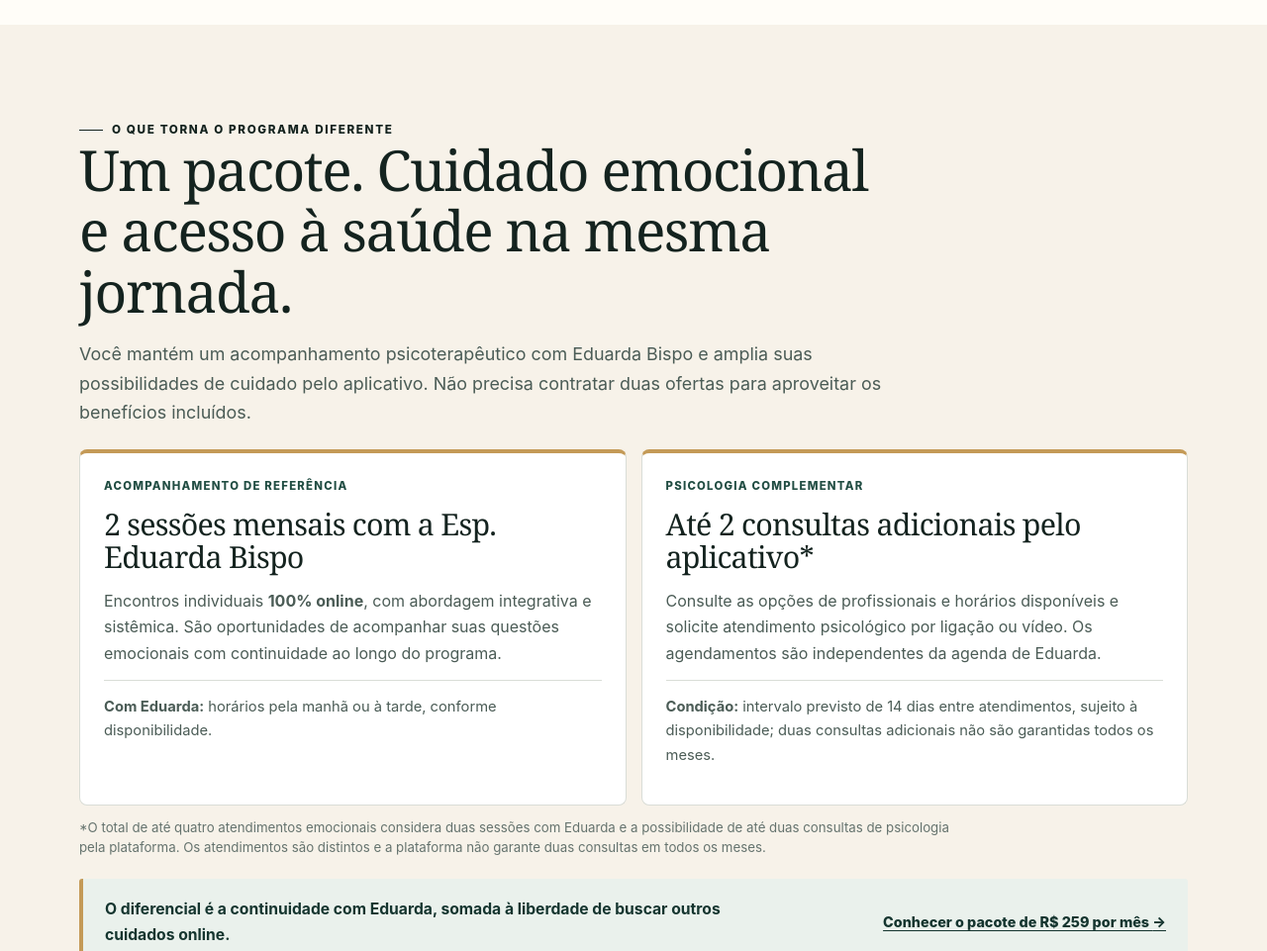
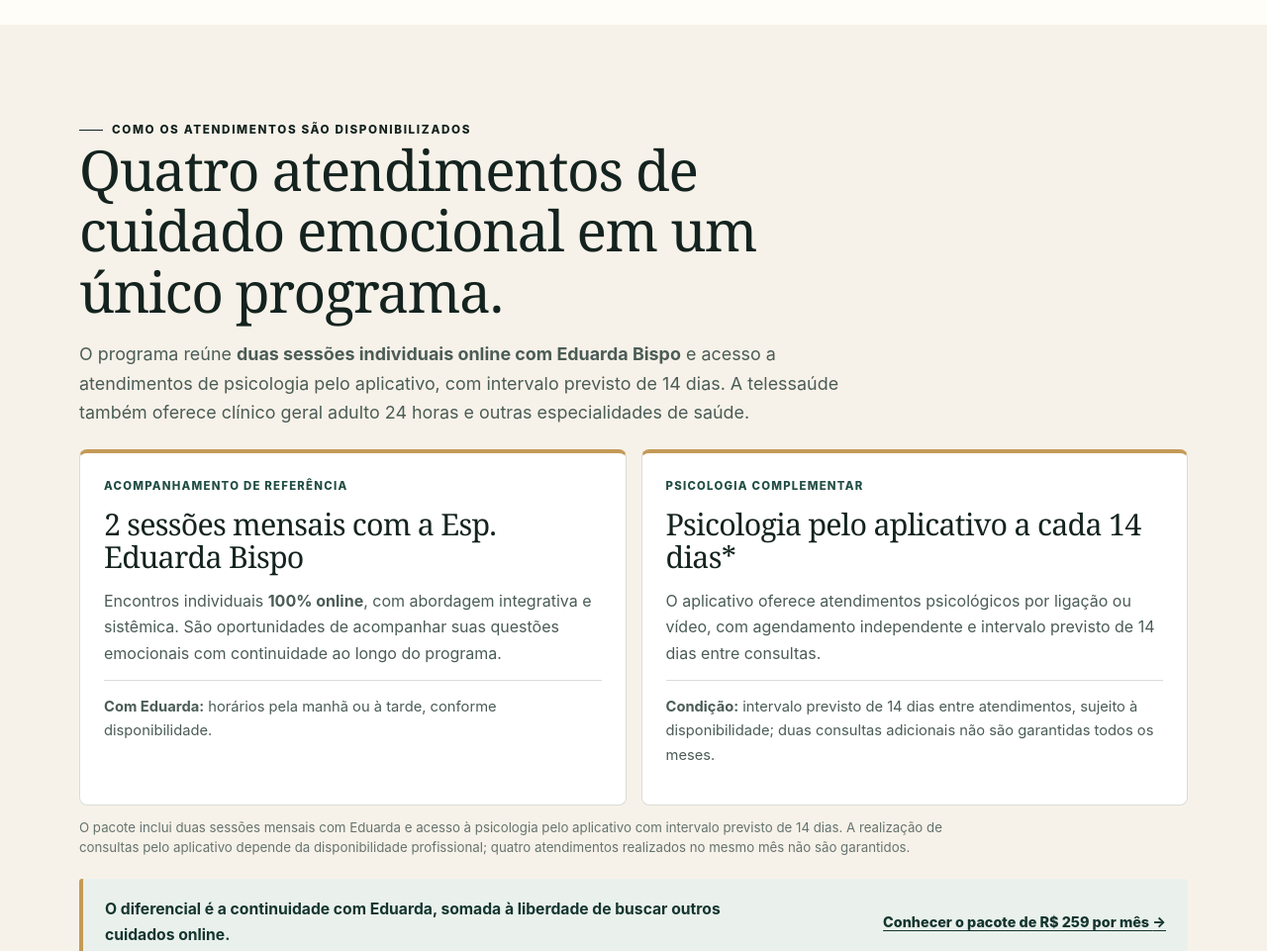
Before and after one commit to aeduardasantana/terapiasocial, a plain HTML site: page index.html in a window 1280 px wide. Shown: the part 2600-3561 px from the top of the page at 99% size. Drawn offline with Linux system fonts and the light colour scheme.

Commit message:
Concentrar composição e limites de psicologia em benefícios, FAQ e checkout; manter hero minimalista

```diff
--- a/index.html
+++ b/index.html
@@ -247,9 +247,9 @@
     <section class="section soft" id="beneficios" aria-labelledby="beneficios-title">
       <div class="wrap">
         <div class="intro program-intro">
-          <span class="eyebrow">O que torna o programa diferente</span>
-          <h2 id="beneficios-title">Um pacote. Cuidado emocional e acesso à saúde na mesma jornada.</h2>
-          <p>Você mantém um acompanhamento psicoterapêutico com Eduarda Bispo e amplia suas possibilidades de cuidado pelo aplicativo. Não precisa contratar duas ofertas para aproveitar os benefícios incluídos.</p>
+          <span class="eyebrow">Como os atendimentos são disponibilizados</span>
+          <h2 id="beneficios-title">Quatro atendimentos de cuidado emocional em um único programa.</h2>
+          <p>O programa reúne <strong>duas sessões individuais online com Eduarda Bispo</strong> e acesso a atendimentos de psicologia pelo aplicativo, com intervalo previsto de 14 dias. A telessaúde também oferece clínico geral adulto 24 horas e outras especialidades de saúde.</p>
         </div>
         <div class="program-grid">
           <article class="program-card">
@@ -260,12 +260,12 @@
           </article>
           <article class="program-card">
             <span class="tele-kicker">Psicologia complementar</span>
-            <h3>Até 2 consultas adicionais pelo aplicativo*</h3>
-            <p>Consulte as opções de profissionais e horários disponíveis e solicite atendimento psicológico por ligação ou vídeo. Os agendamentos são independentes da agenda de Eduarda.</p>
+            <h3>Psicologia pelo aplicativo a cada 14 dias*</h3>
+            <p>O aplicativo oferece atendimentos psicológicos por ligação ou vídeo, com agendamento independente e intervalo previsto de 14 dias entre consultas.</p>
             <p class="program-note"><strong>Condição:</strong> intervalo previsto de 14 dias entre atendimentos, sujeito à disponibilidade; duas consultas adicionais não são garantidas todos os meses.</p>
           </article>
         </div>
-        <p class="program-caption">*O total de até quatro atendimentos emocionais considera duas sessões com Eduarda e a possibilidade de até duas consultas de psicologia pela plataforma. Os atendimentos são distintos e a plataforma não garante duas consultas em todos os meses.</p>
+        <p class="program-caption">O pacote inclui duas sessões mensais com Eduarda e acesso à psicologia pelo aplicativo com intervalo previsto de 14 dias. A realização de consultas pelo aplicativo depende da disponibilidade profissional; quatro atendimentos realizados no mesmo mês não são garantidos.</p>
         <div class="bundle-line">
           <strong>O diferencial é a continuidade com Eduarda, somada à liberdade de buscar outros cuidados online.</strong>
           <a href="#agendamento">Conhecer o pacote de R$ 259 por mês <span aria-hidden="true">→</span></a>
@@ -374,7 +374,7 @@
         <h2 id="faq-title">Perguntas frequentes</h2>
         <p class="faq-lead">As respostas abaixo explicam a contratação, as consultas e as condições de uso dos serviços incluídos no programa.</p>
         <details><summary>O que está incluído nos R$ 259 mensais?</summary><p>Duas sessões individuais de psicoterapia online com a Esp. Eduarda Bispo e acesso à telessaúde, incluindo a possibilidade de consultas adicionais de psicologia pelo aplicativo e os demais serviços descritos nesta página. O valor é mensal pelo pacote completo.</p></details>
-        <details><summary>Como funcionam os até quatro atendimentos de cuidado emocional?</summary><p>Dois encontros mensais com Eduarda Bispo estão incluídos. Pelo aplicativo, você pode solicitar até duas consultas de psicologia no mês, desde que respeitado o intervalo previsto de 14 dias e exista disponibilidade profissional. Portanto, quatro atendimentos são uma possibilidade, não uma quantidade garantida todos os meses.</p></details>
+        <details><summary>Como funcionam os quatro atendimentos de cuidado emocional?</summary><p>O programa inclui duas sessões individuais online com a Esp. Eduarda Bispo. Pelo aplicativo de telessaúde, há acesso a consultas de psicologia com intervalo previsto de 14 dias, mediante agendamento. A realização das duas consultas adicionais no mesmo mês depende da disponibilidade dos profissionais; o pacote não assegura quatro consultas efetivamente realizadas todos os meses.</p></details>
         <details><summary>As sessões com Eduarda Bispo são online? Em que horários acontecem?</summary><p>Sim. São duas sessões individuais online por mês, conduzidas por Eduarda. Os horários são combinados conforme disponibilidade pela manhã ou à tarde. Não é necessário deslocar-se a um consultório.</p></details>
         <details><summary>Como escolho os profissionais e horários no aplicativo?</summary><p>Depois que o acesso for ativado, você consulta as opções de profissionais e horários disponíveis na plataforma e escolhe entre elas. A agenda do aplicativo é independente dos horários de Eduarda. Na psicologia, o atendimento é agendado por ligação ou vídeo, com intervalo previsto de 14 dias.</p></details>
         <details><summary>Quais serviços de telessaúde funcionam 24 horas?</summary><p>O pronto atendimento de clínico geral adulto funciona 24 horas, inclusive fins de semana e feriados. As outras especialidades, inclusive psicologia, possuem disponibilidade própria e podem exigir agendamento.</p></details>
@@ -397,13 +397,13 @@
           <p class="offer-description">Acompanhamento psicoterapêutico com Eduarda Bispo, clínico geral 24h e acesso à psicologia, especialidades e orientações de saúde e bem-estar. Um único programa de R$ 259 por mês.</p>
           <ul class="checklist">
             <li><strong>2 sessões mensais com a Esp. Eduarda Bispo</strong> — psicoterapia online, com continuidade e abordagem integrativa e sistêmica</li>
-            <li><strong>Até 2 consultas adicionais de psicologia*</strong> pelo aplicativo, conforme disponibilidade</li>
+            <li><strong>Psicologia pelo aplicativo*</strong>, com intervalo previsto de 14 dias entre consultas</li>
             <li><strong>Clínico geral adulto 24 horas</strong>, incluindo fins de semana e feriados</li>
             <li><strong>Especialidades médicas:</strong> pediatria, ginecologia e dermatologia</li>
             <li><strong>Saúde e bem-estar:</strong> nutrição, orientação física e veterinária</li>
             <li><strong>Um pacote social de R$ 259 mensais</strong></li>
           </ul>
-          <p class="offer-footnote">*As consultas adicionais pelo aplicativo exigem agendamento e intervalo previsto de 14 dias. Quatro atendimentos de cuidado emocional não são garantidos todos os meses.</p>
+          <p class="offer-footnote">O pacote inclui duas sessões mensais de psicoterapia com Eduarda e acesso à psicologia pelo aplicativo, em intervalo previsto de 14 dias. Os atendimentos do aplicativo dependem de agendamento e disponibilidade profissional.</p>
         </div>
         <aside class="availability">
           <div class="count">5</div>
```
